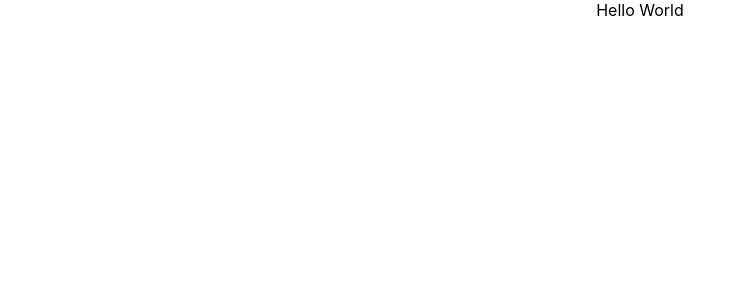
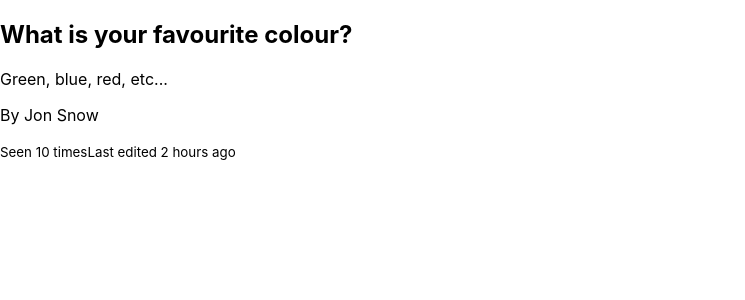
Before and after one commit to CodeCoreYVR/react_client_sept2022, a React (Create React App) app: page / in a window 1280 px wide. Shown: the top 300 px of the page, without its empty margins (0-745 px from the left). Built offline with nearby package versions, Linux system fonts and the light colour scheme.

Commit message:
react client add hard coded QuestionDetails component as JSX

```diff
--- a/src/index.js
+++ b/src/index.js
@@ -1,22 +1,44 @@
 import React from 'react';
 import ReactDOM from 'react-dom/client';
 import './index.css';
-import App from './App';
+// import App from './App';
 import reportWebVitals from './reportWebVitals';
+
+//Hard coded React component as JSX
+const QuestionDetails = () => {
+  return(
+    <div>
+      <h2>What is your favourite colour?</h2>
+      <p>Green, blue, red, etc...</p>
+      <p>By Jon Snow</p>
+      <p>
+        <small>Seen 10 times</small>
+        <small>Last edited 2 hours ago</small>
+      </p>
+    </div>
+  )
+}
 
 const root = ReactDOM.createRoot(document.getElementById('root'));
 root.render(
   //StrictMode is a development only component.  We might get rid of this later.  But what it does
   //is it will search through the React components that you write, and it will tell you if there are
   //things you need to fix. It will give you hints.
-  <React.StrictMode>
-    <App />
-  </React.StrictMode>
+  // <React.StrictMode>
+  //   <App />
+  // </React.StrictMode>
   //App here is the root component.  That is because of how React is structured.  There is always
   //one main component that renders out all of the rest of the components
   //So App is the very first component we will have, and it will have children, and
   //the children will have children, etc.  This is a tree of components
 
+  //We are removing strict mode for now
+  //With JSX, we had to access the React element created, but with JSX and Babel we can
+  //now write the component as a html tag
+  <QuestionDetails/>
+  //Note, with React and JSX, all tags must be closed properly
+  //for example, an html self closing tag like <hr> might still work for regular html
+  //but for React, it must be closed like <hr/> or <hr></hr>
 );
 
 // If you want to start measuring performance in your app, pass a function
```
